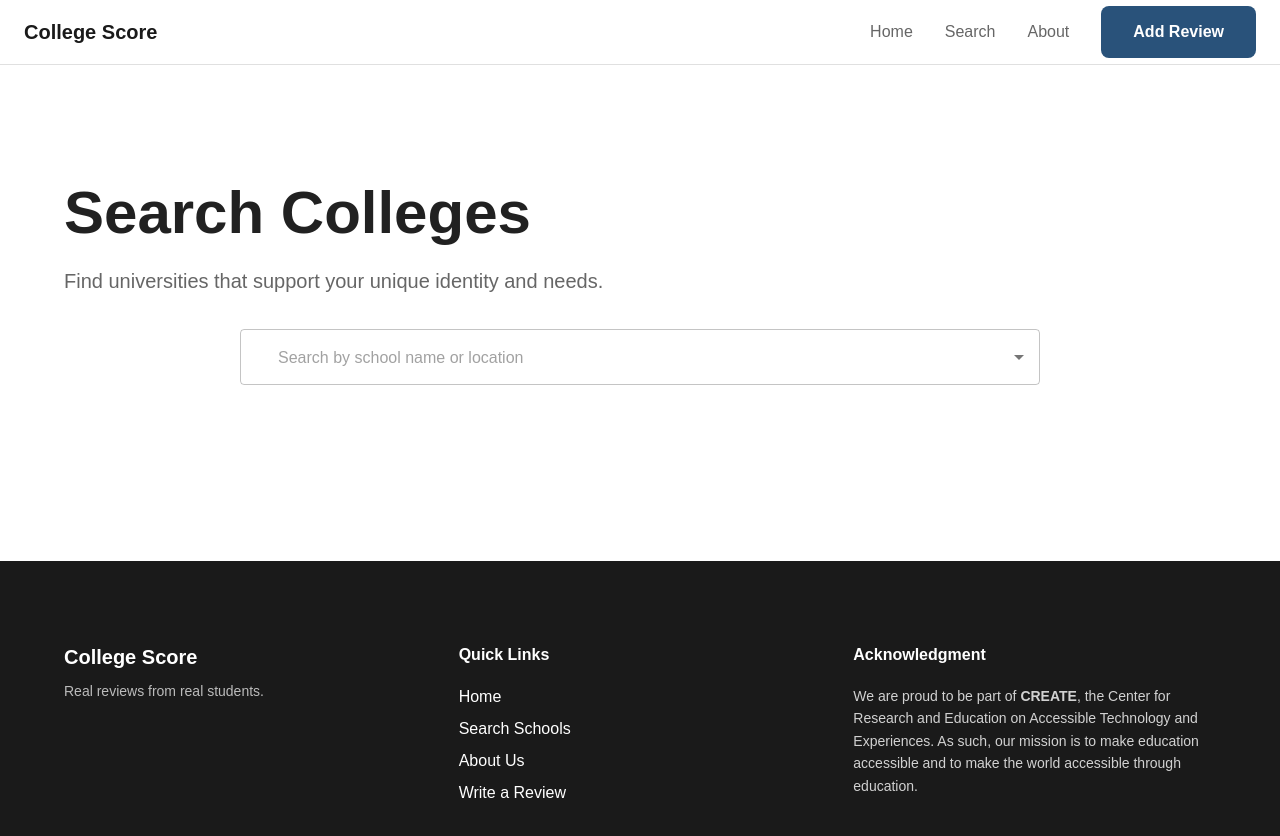
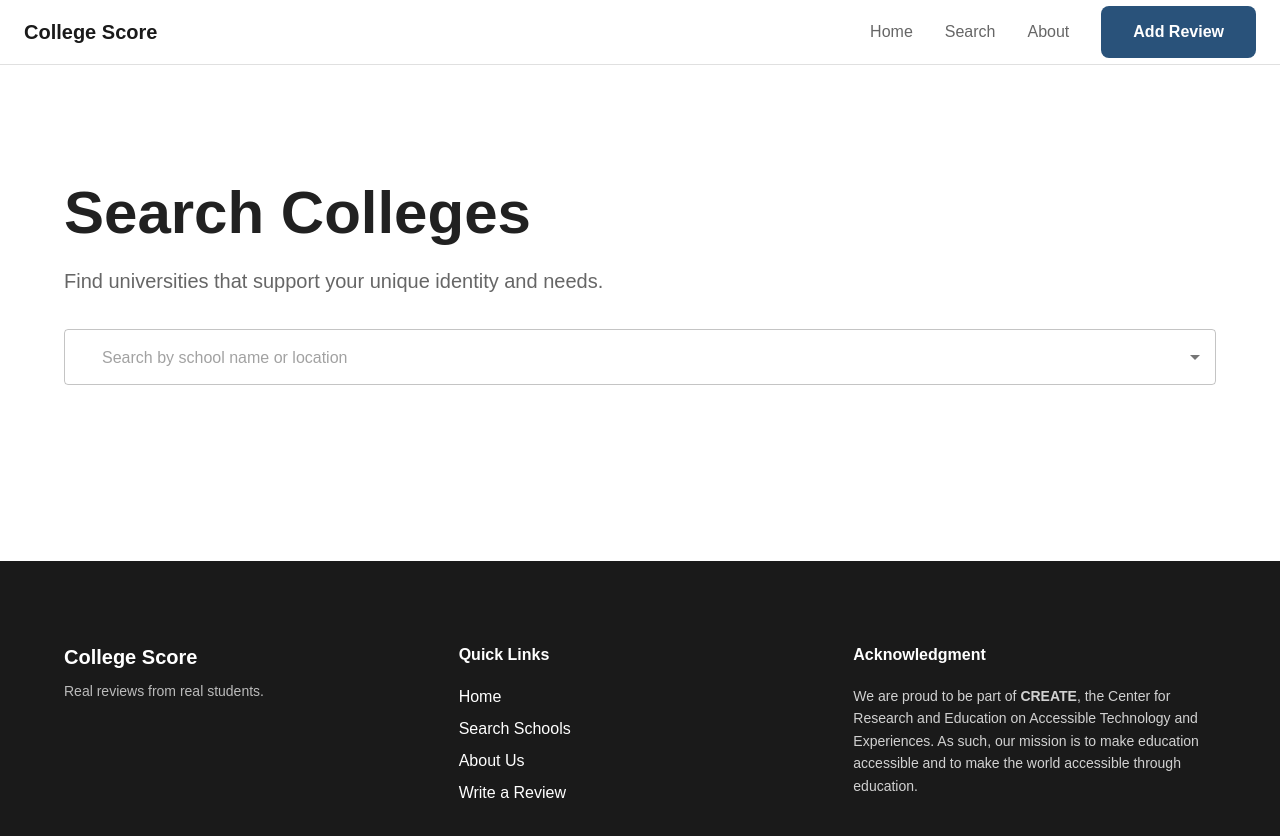
Before and after one commit to collegescore/frontend, a Next.js app: page /search in a window 1280 px wide. Shown: the top 836 px of the page. Built offline with nearby package versions, Linux system fonts and the light colour scheme; some icons are missing; what @mui/material-nextjs would draw is missing.

Commit message:
don't hardcode searchbar width

```diff
--- a/src/components/common/UniversitySearch.tsx
+++ b/src/components/common/UniversitySearch.tsx
@@ -23,7 +23,7 @@ export const UniversitySearch = ({
   value: controlledValue = null,
 }: UniversitySearchProps) => {
   return (
-    <Box sx={{ width: width, maxWidth: 800, margin: "2rem auto" }}>
+    <Box sx={{ width: width, margin: "2rem auto" }}>
       <Autocomplete
         options={V0_COLLEGES}
         // Displays the college name field (as opposed to slug or id etc) in the dropdown
```
